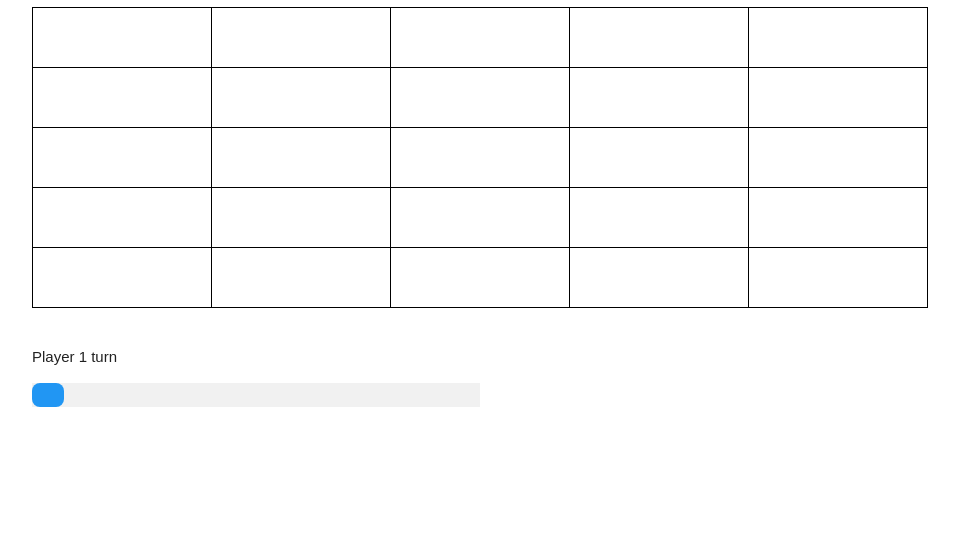
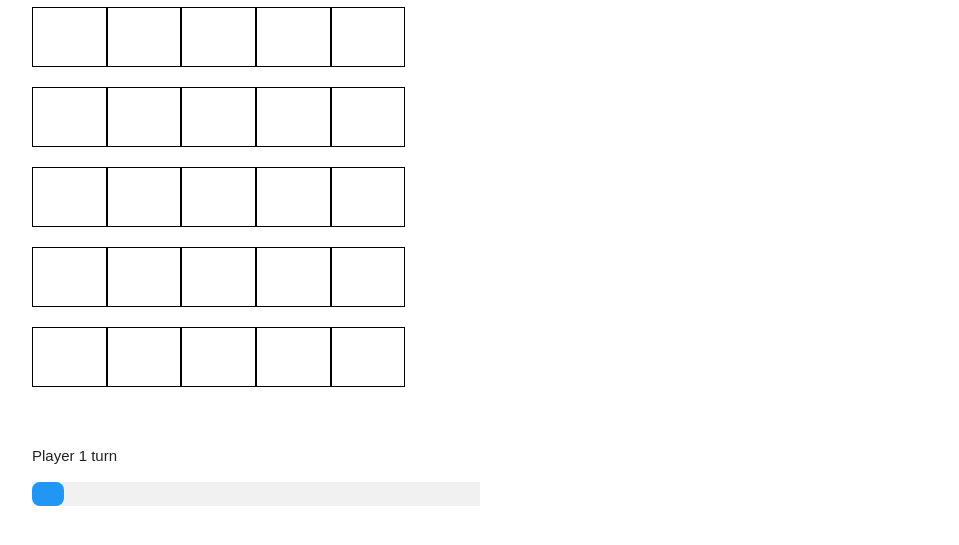
Before and after one commit to jarmoluo/web-applications-assignment-3, a website built with Parcel: page index.html in a window 1280 px wide. Shown: the part 67-612 px from the top of the page, without its empty margins (160-1119 px from the left). Built offline with nearby package versions, Linux system fonts and the light colour scheme.

Commit message:
Rivit ja sarakkeet muutettu.

```diff
--- a/index.html
+++ b/index.html
@@ -19,7 +19,7 @@
   <body>
     <div class="container">
       <h4>Tic Tac Toe</h4>
-      <table id="board"></table>
+      <div id="board"></div>
       <br />
       <p id="turn"></p>
       <div class="w3-light-grey" style="width: 50%;">
--- a/src/index.js
+++ b/src/index.js
@@ -44,19 +44,24 @@ function generateBoard(sideLength) {
   // Lisätään rivit
   for (var i = 0; i < sideLength; i++) {
     board[i] = [];
-    newRow = document.createElement("tr");
+    newRow = document.createElement("div");
+    newRow.setAttribute("class", "row");
 
+    newCol = document.createElement("div");
+    newCol.setAttribute("class", "col s1");
     // Lisätään sarakkeet/solut
     for (var j = 0; j < sideLength; j++) {
       board[i][j] = undefined;
-      newCol = document.createElement("td");
+      newCol = document.createElement("div");
       newCol.setAttribute("id", i + "-" + j);
-      newCol.setAttribute("class", "cell");
+      newCol.setAttribute("class", "col s1 cell");
       newCol.onclick = function () {
         markTableCell(this);
       };
       newRow.appendChild(newCol);
     }
+    newCol = document.createElement("div");
+    newCol.setAttribute("class", "col s1");
 
     table.appendChild(newRow);
   }
--- a/src/styles.css
+++ b/src/styles.css
@@ -1,14 +1,16 @@
 body {
   font-family: sans-serif;
 }
-
+/*
 #board {
   border-collapse: collapse;
   border: 1px solid black;
 }
-
+*/
 .cell {
+  /*
   width: 60px;
+  */
   height: 60px;
   border: 1px solid black;
   vertical-align: middle;
```
